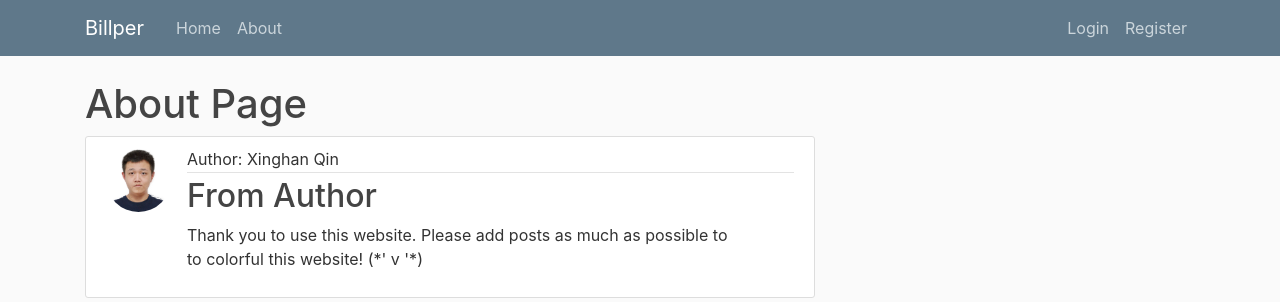
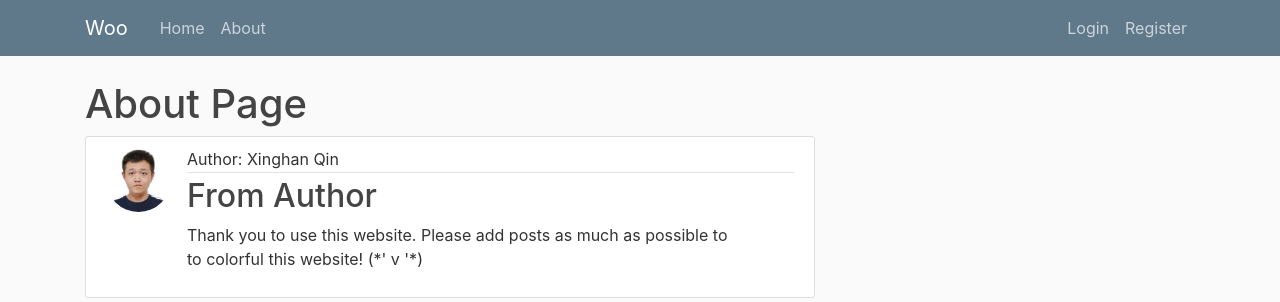
Before and after one commit to OseankingO/551_project, a Flask app: page /about in a window 1280 px wide. Shown: the top 302 px of the page. Run offline with Flask 2, Linux system fonts and the light colour scheme; some libraries are stand-ins or nearby versions.

Commit message:
web finished

```diff
--- a/Woo/woo/templates/layout.html
+++ b/Woo/woo/templates/layout.html
@@ -20,7 +20,7 @@
     <header class="site-header">
         <nav class="navbar navbar-expand-md navbar-dark bg-steel fixed-top">
             <div class="container">
-                <a class="navbar-brand mr-4" href="/">Billper</a>
+                <a class="navbar-brand mr-4" href="/">Woo</a>
                 <button class="navbar-toggler" type="button" data-toggle="collapse" data-target="#navbarToggle" aria-controls="navbarToggle" aria-expanded="false" aria-label="Toggle navigation">
                     <span class="navbar-toggler-icon"></span>
                 </button>
```
